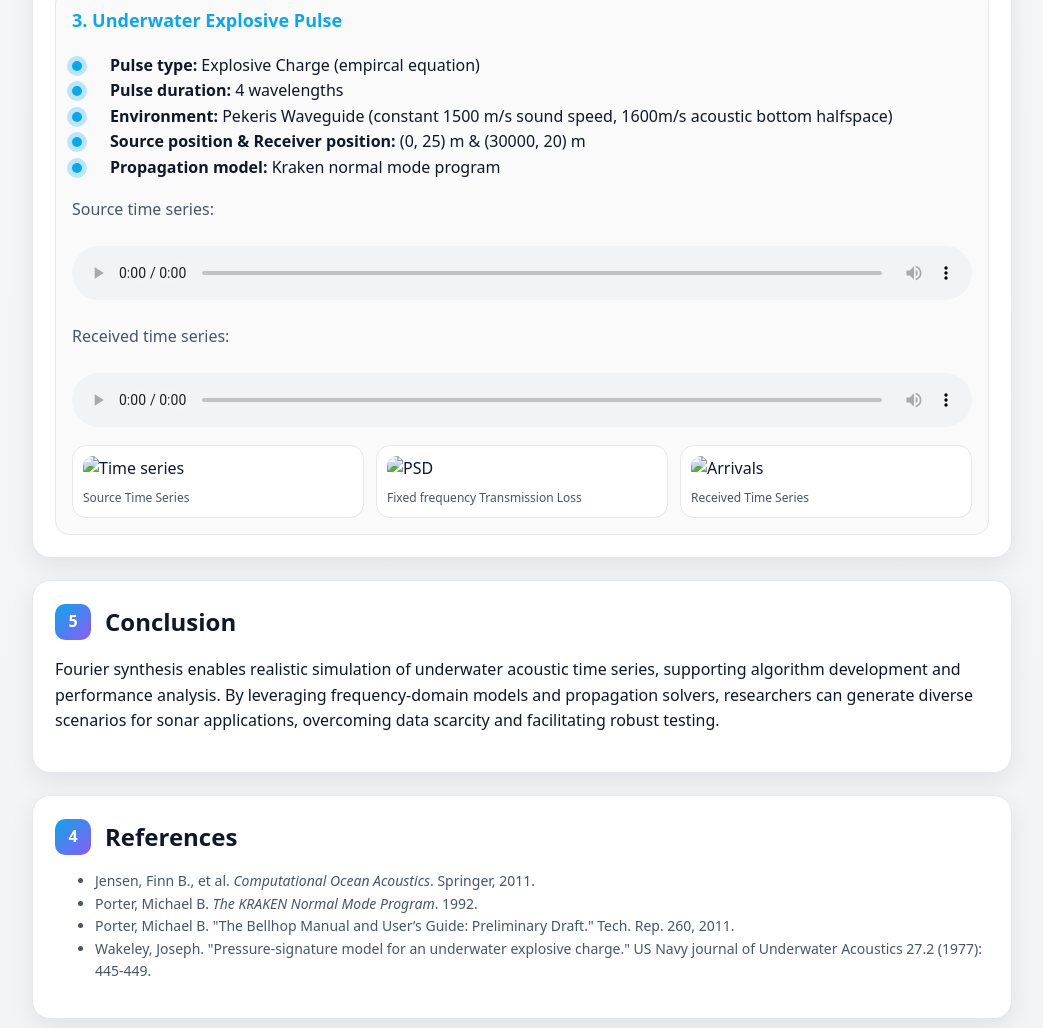
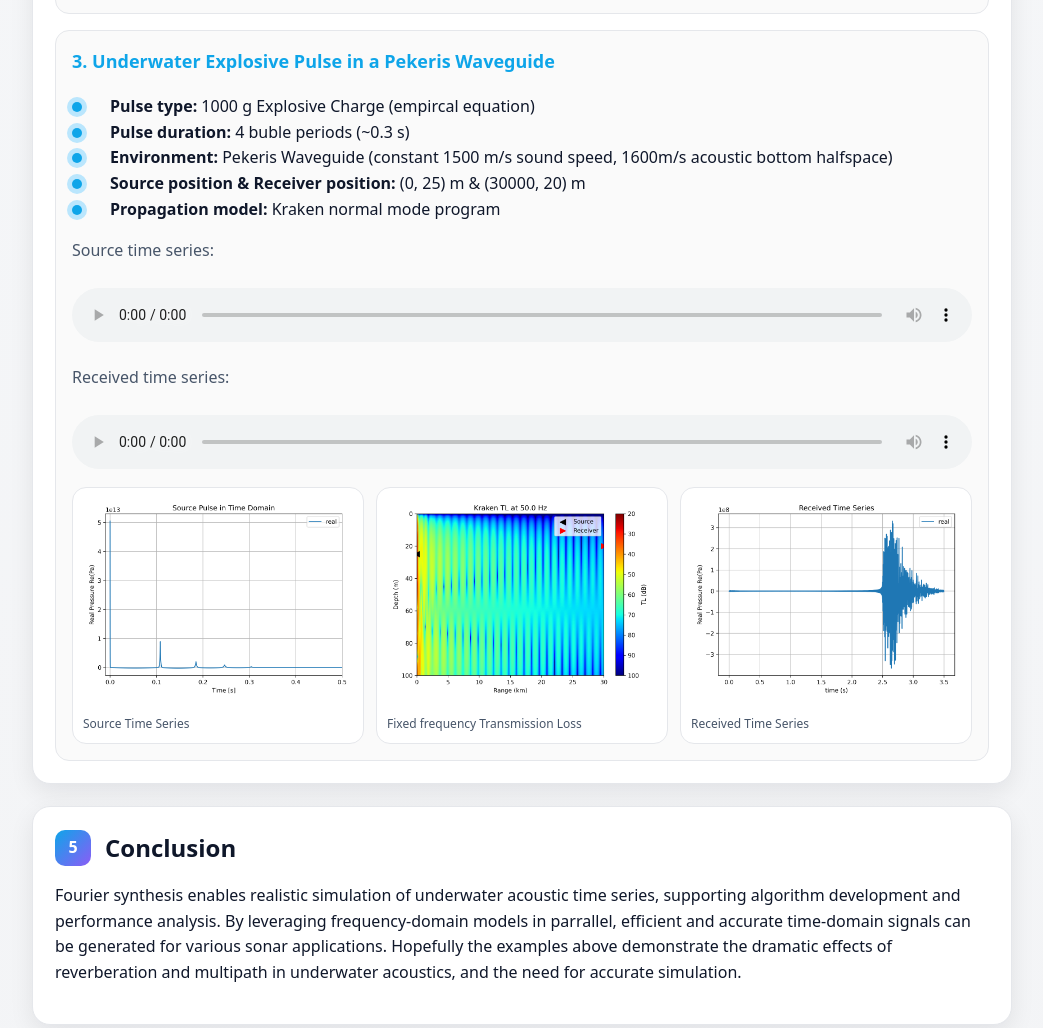
Before and after one commit to fincb/fsinfo, a plain HTML site: page fsinfo.html in a window 1280 px wide. Shown: the part 3250-4278 px from the top of the page, without its empty margins (118-1161 px from the left). Drawn offline with Linux system fonts and the light colour scheme.

Commit message:
finish infographic

```diff
--- a/fsinfo.html
+++ b/fsinfo.html
@@ -124,6 +124,7 @@
             <li class="li"><div class="dot"></div><div><strong>Source position & Receiver position:</strong> (0, 1000) m & (60000, 1000) m</div></li>
             <li class="li"><div class="dot"></div><div><strong>Propagation model:</strong> Bellhop ray tracing</div></li>
         </ul>
+        <p class="muted">Warning! High frequency tone can hurt. Play with caution.</p>
         <p class="muted">Source time series:</p>
         <audio controls src="assets/bell_munk_CW2000.0_source_time_series.wav"></audio>
         <p class="muted">Received time series:</p>
@@ -131,28 +132,28 @@
         <div class="media-grid">
           <figure><img src="assets/source_bell_cw2000.0_munk.png" alt="Time series"/><figcaption>Source Time Series</figcaption></figure>
           <figure><img src="assets/bell_munk_tl_2d_2000.0.png" alt="PSD"/><figcaption>Fixed frequency Transmission Loss</figcaption></figure>
-          <figure><img src="assets/.png" alt="Arrivals"/><figcaption>Received Time Series</figcaption></figure>
+          <figure><img src="assets/received_bell_cw2000.0_munk.png" alt="Arrivals"/><figcaption>Received Time Series</figcaption></figure>
         </div>
         <!-- <div class="links"><a href="examples/example1.wav" download>Download WAV</a></div> -->
       </div>
 
       <div class="example-block">
-        <h3>3. Underwater Explosive Pulse </h3>
+        <h3>3. Underwater Explosive Pulse in a Pekeris Waveguide</h3>
         <ul class="list"></ul>
-            <li class="li"><div class="dot"></div><div><strong>Pulse type:</strong> Explosive Charge (empircal equation)</div></li>
-            <li class="li"><div class="dot"></div><div><strong>Pulse duration:</strong> 4 wavelengths</div></li>
+            <li class="li"><div class="dot"></div><div><strong>Pulse type:</strong> 1000 g Explosive Charge (empircal equation)</div></li>
+            <li class="li"><div class="dot"></div><div><strong>Pulse duration:</strong> 4 buble periods (~0.3 s)</div></li>
             <li class="li"><div class="dot"></div><div><strong>Environment:</strong> Pekeris Waveguide (constant 1500 m/s sound speed, 1600m/s acoustic bottom halfspace)</div></li>
             <li class="li"><div class="dot"></div><div><strong>Source position & Receiver position:</strong> (0, 25) m & (30000, 20) m</div></li>
             <li class="li"><div class="dot"></div><div><strong>Propagation model:</strong> Kraken normal mode program</div></li>
         </ul>
         <p class="muted">Source time series:</p>
-        <audio controls src="assets/g.wav"></audio>
+        <audio controls src="assets/ux8000_source_time_series.wav"></audio>
         <p class="muted">Received time series:</p>
-        <audio controls src="assets/g.wav"></audio>
+        <audio controls src="assets/ux8000_received_time_series.wav"></audio>
         <div class="media-grid">
-          <figure><img src="assets/g.png" alt="Time series"/><figcaption>Source Time Series</figcaption></figure>
-          <figure><img src="assets/g.png" alt="PSD"/><figcaption>Fixed frequency Transmission Loss</figcaption></figure>
-          <figure><img src="assets/g.png" alt="Arrivals"/><figcaption>Received Time Series</figcaption></figure>
+          <figure><img src="assets/source_krak_ux250.0_pek.png" alt="Time series"/><figcaption>Source Time Series</figcaption></figure>
+          <figure><img src="assets/kraken_pekeris_tl(3).png" alt="PSD"/><figcaption>Fixed frequency Transmission Loss</figcaption></figure>
+          <figure><img src="assets/received_krak_ux250.0_pek.png" alt="Arrivals"/><figcaption>Received Time Series</figcaption></figure>
         </div>
         <!-- <div class="links"><a href="examples/example1.wav" download>Download WAV</a></div> -->
       </div>
@@ -162,7 +163,7 @@
     <section class="section" id="conclusion">
         <div class="h"><div class="num">5</div><span>Conclusion</span></div>
         <p>
-            Fourier synthesis enables realistic simulation of underwater acoustic time series, supporting algorithm development and performance analysis. By leveraging frequency-domain models and propagation solvers, researchers can generate diverse scenarios for sonar applications, overcoming data scarcity and facilitating robust testing.
+            Fourier synthesis enables realistic simulation of underwater acoustic time series, supporting algorithm development and performance analysis. By leveraging frequency-domain models in parrallel, efficient and accurate time-domain signals can be generated for various sonar applications. Hopefully the examples above demonstrate the dramatic effects of reverberation and multipath in underwater acoustics, and the need for accurate simulation.
         </p>
     </section>
 
```
Also changed, not shown: assets/fsinfo_qr.png (added), assets/fsinfo_qr.svg (added), assets/received_krak_ux250.0_pek.png (added), assets/source_krak_ux250.0_pek.png (added), 2 other files.
